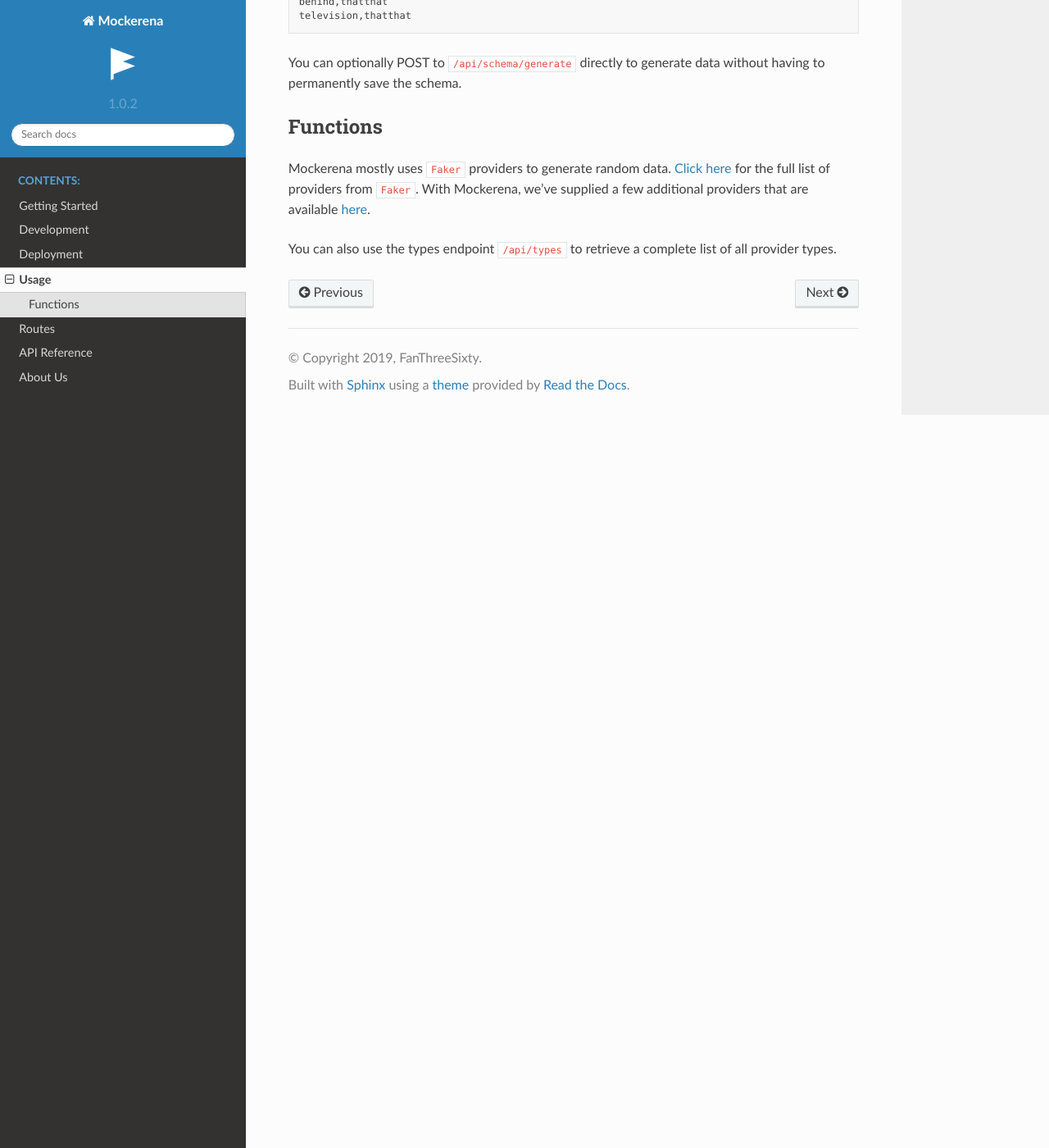
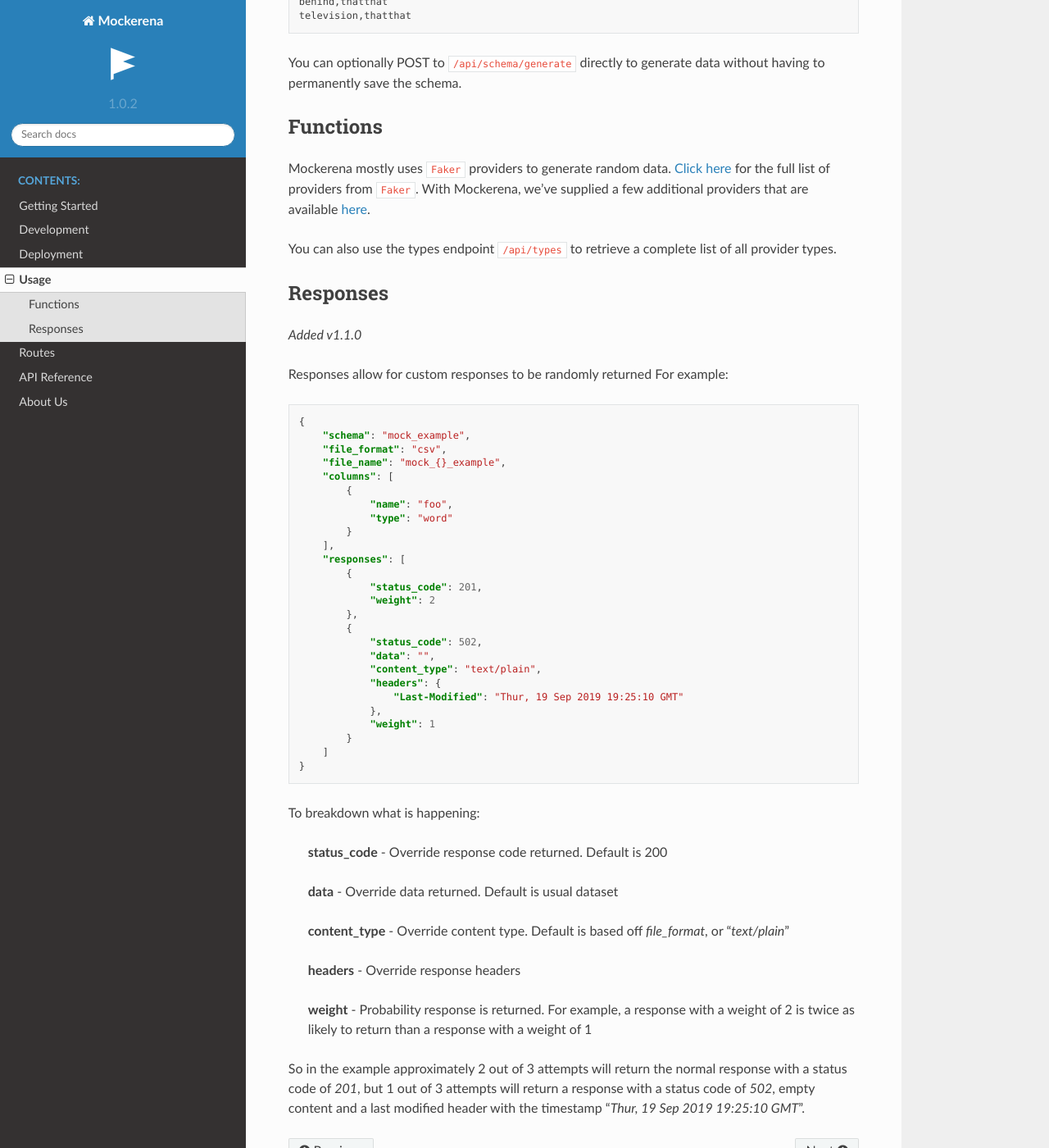
Before and after one commit to FanThreeSixty/mockerena, a Sphinx documentation site: the page built from docs/usage.rst, in a window 1280 px wide and 1400 px high, scrolled down 1861 px. Shown: the whole window at 82% size. Built offline with Sphinx 7.4.7 and the Read the Docs theme 2.0.0, drawn with Linux system fonts in a browser that asks for light colours; some of the changed text lies outside the part shown.

Commit message:
Add response variance
Add the ability to randomly respond with various responses
Add documentation

```diff
--- a/docs/usage.rst
+++ b/docs/usage.rst
@@ -4,8 +4,8 @@ Using Mockerena
 
 To generate fake data you can either:
 
-1) save schemas and generate data using an id or
-2) you can generate data on-the-fly.
+1) Save schemas and generate data using an id or
+2) You can generate data on-the-fly.
 
 
 To save a schema, POST to ``/api/schema``:
@@ -43,35 +43,35 @@ To save a schema, POST to ``/api/schema``:
 
 To breakdown what is happening at the schema-level above, here are what each item means:
 
-    *schema* - The name of the schema
+    **schema** - The name of the schema
 
-    *num_rows* - The default number of records to return
+    **num_rows** - The default number of records to return
 
-    *file_format* - The default format of the file
+    **file_format** - The default format of the file
 
-    *file_name* - The name of the file that is generated. `{}` is used to insert a datetime
+    **file_name** - The name of the file that is generated. `{}` is used to insert a datetime
 
-    *include_header* - Include the header for the CSV
+    **include_header** - Include the header for the CSV
 
-    *delimiter* - CSV column separator
+    **delimiter** - CSV column separator
 
-    *quote_character* - Quoting character for CSV or TSV
+    **quote_character** - Quoting character for CSV or TSV
 
 On a column-level:
 
-    *name* - Column header name
+    **name** - Column header name
 
-    *type* - Faker data type. See ``/api/types`` for a list of all types
+    **type** - Faker data type. See ``/api/types`` for a list of all types
 
-    *description* - A description of what what the column is for
+    **description** - A description of what what the column is for
 
-    *truncate* - Drop column after generation
+    **truncate** - Drop column after generation
 
-    *percent_empty* - Likeliness that the column will be empty. 0 to 1, 1 being 100%
+    **percent_empty** - Likeliness that the column will be empty. 0 to 1, 1 being 100%
 
-    *args* - Arguments passed into type
+    **args** - Arguments passed into type
 
-    *function* - Post-processing function (`see below <#functions>`_)
+    **function** - Post-processing function (`see below <#functions>`_)
 
 
 To generate data, GET to ``/api/schema/{schema_id}/generate``. You should receive something like this:
@@ -96,9 +96,62 @@ You can optionally POST to ``/api/schema/generate`` directly to generate data wi
 Functions
 ---------
 
-
 Mockerena mostly uses ``Faker`` providers to generate random data.
 `Click here <https://faker.readthedocs.io/en/master/providers.html>`_ for the full list of providers from ``Faker``.
 With Mockerena, we've supplied a few additional providers that are available `here <https://mockerena.readthedocs.io/en/latest/source/mockerena.html#module-mockerena.providers>`_.
 
 You can also use the types endpoint ``/api/types`` to retrieve a complete list of all provider types.
+
+---------
+Responses
+---------
+
+*Added v1.1.0*
+
+Responses allow for custom responses to be randomly returned For example:
+
+.. code-block:: JSON
+
+    {
+        "schema": "mock_example",
+        "file_format": "csv",
+        "file_name": "mock_{}_example",
+        "columns": [
+            {
+                "name": "foo",
+                "type": "word"
+            }
+        ],
+        "responses": [
+            {
+                "status_code": 201,
+                "weight": 2
+            },
+            {
+                "status_code": 502,
+                "data": "",
+                "content_type": "text/plain",
+                "headers": {
+                    "Last-Modified": "Thur, 19 Sep 2019 19:25:10 GMT"
+                },
+                "weight": 1
+            }
+        ]
+    }
+
+To breakdown what is happening:
+
+    **status_code** - Override response code returned. Default is 200
+
+    **data** - Override data returned. Default is usual dataset
+
+    **content_type** - Override content type. Default is based off *file_format*, or "*text/plain*"
+
+    **headers** - Override response headers
+
+    **weight** - Probability response is returned. For example, a response with a weight of 2 is twice as likely to return
+    than a response with a weight of 1
+
+So in the example approximately 2 out of 3 attempts will return the normal response with a status code of *201*,
+but 1 out of 3 attempts will return a response with a status code of *502*, empty content and a last modified header
+with the timestamp "*Thur, 19 Sep 2019 19:25:10 GMT*".
```
Also changed, not shown: 6 other files.
